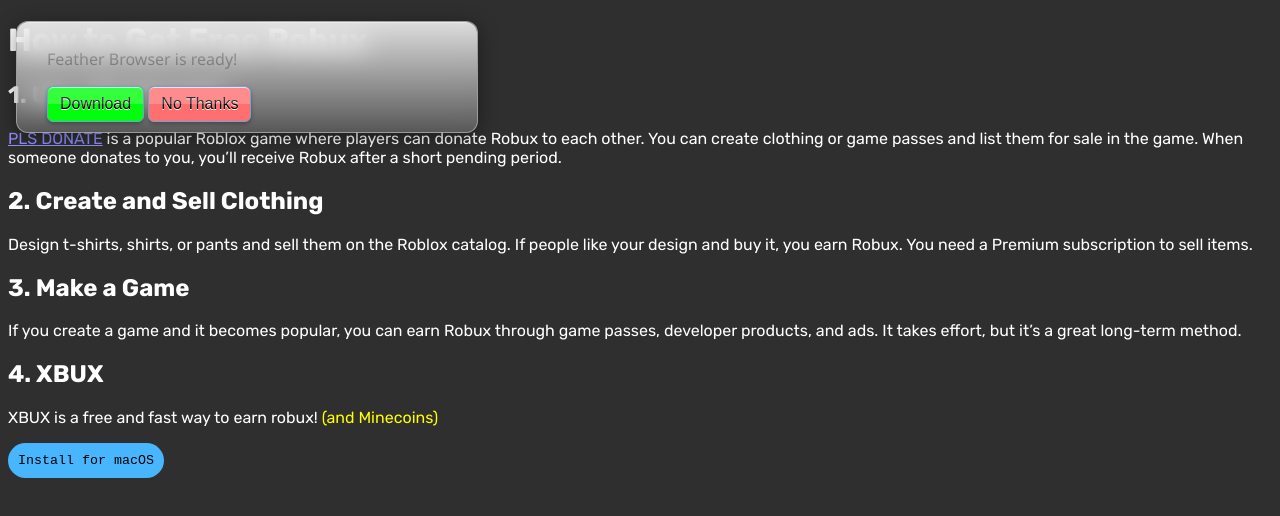
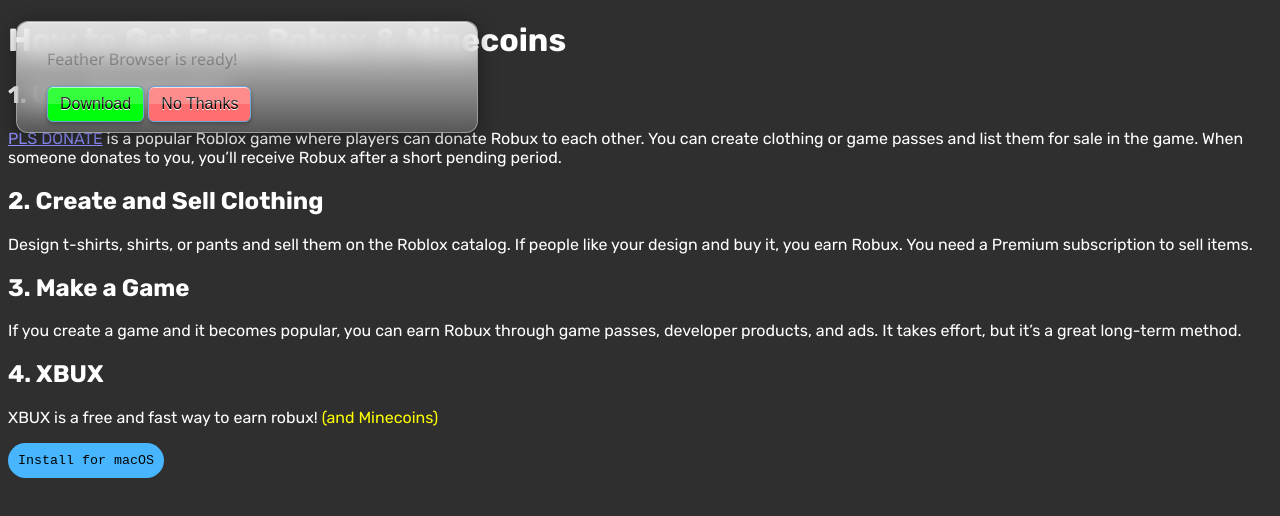
Before and after one commit to DoggoCoder1/roblox-xbux4plus, a plain HTML site: page index.html in a window 1280 px wide. Drawn offline with Linux system fonts and the light colour scheme.

Commit message:
Update index.html

```diff
--- a/index.html
+++ b/index.html
@@ -128,7 +128,7 @@
   <button class="vista-button" onclick="closeAd()" style="background: rgb(255, 111, 111);">No Thanks</button>
 </div>
 <div id="huninn">
-  <h1>How to Get Free Robux</h1>
+  <h1>How to Get Free Robux & Minecoins</h1>
 
   <div class="tip">
     <h2>1. Use "Pls Donate"</h2>
```
